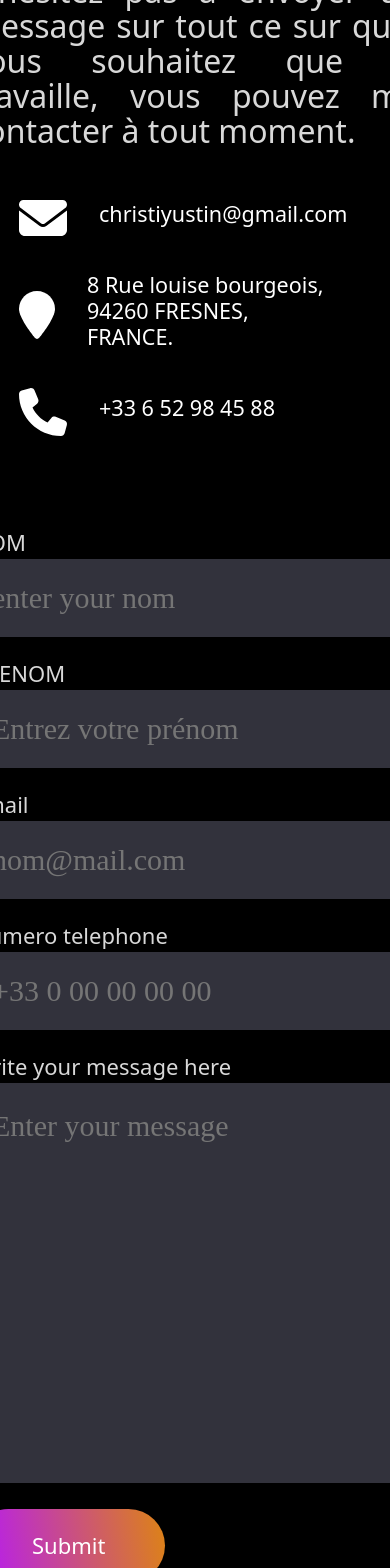
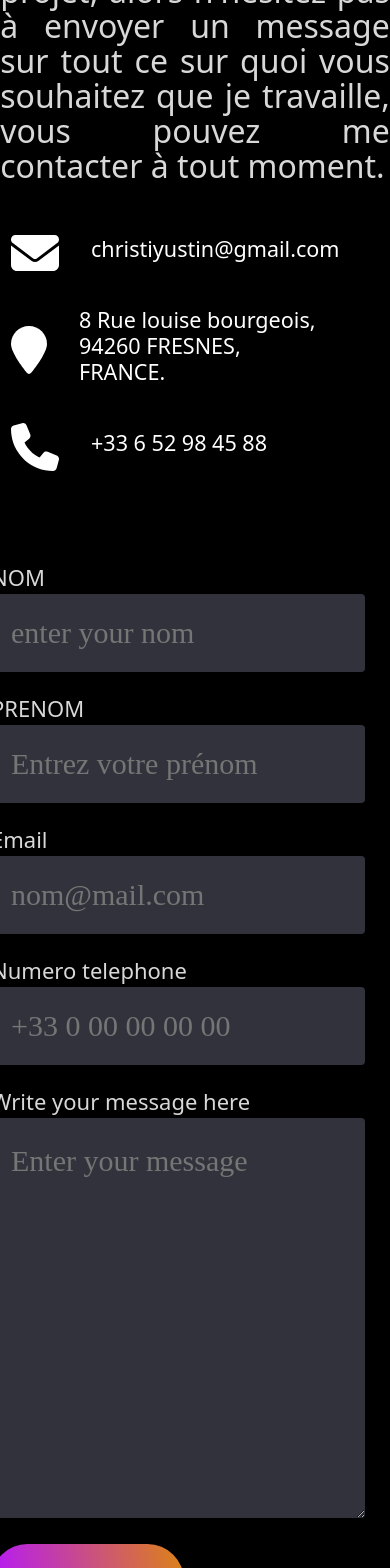
Before and after one commit to christ552/resume, a React (Create React App) app: page / in a window 390 px wide. Shown: the part 2867-4435 px from the top of the page. Built offline with nearby package versions, Linux system fonts and the light colour scheme.

Commit message:
Third commit

```diff
--- a/src/componets/ContactMe/Contactme.css
+++ b/src/componets/ContactMe/Contactme.css
@@ -143,7 +143,11 @@
     background-color: aquamarine;
   }
   .p {
-    width: 30rem;
+    /* width: 25rem; */
+    /* width: 85%; */
+    /* font-size: clamp(0.2rem, 2.2cqi, 3.3rem); */
+    /* width: auto; */
+    width: 85%;
     /* background-color: #b415ff; */
   }
   .p > p {
@@ -164,13 +168,16 @@
   .contact-right-section {
     width: 29rem;
     /* background-color: #b415ff; */
-    margin-left: 5px;
+    margin-left: 2rem;
     margin-top: -5rem;
   }
   .contact-right > input {
-    width: 28rem;
+    /* width: 28rem; */
+    width: 85%;
   }
   .contact-right > textarea {
-    width: 28rem;
+    /* width: 28rem; */
+    /* min-width: 80%; */
+    width: 85%;
   }
 }
--- a/src/componets/Skils/Skills.css
+++ b/src/componets/Skils/Skills.css
@@ -72,7 +72,7 @@
     flex-direction: column;
   }
   .skills-info {
-    width: 27.9rem;
+    width: 24.9rem;
   }
 }
 /* @media (max-width: 1025px) {
```
